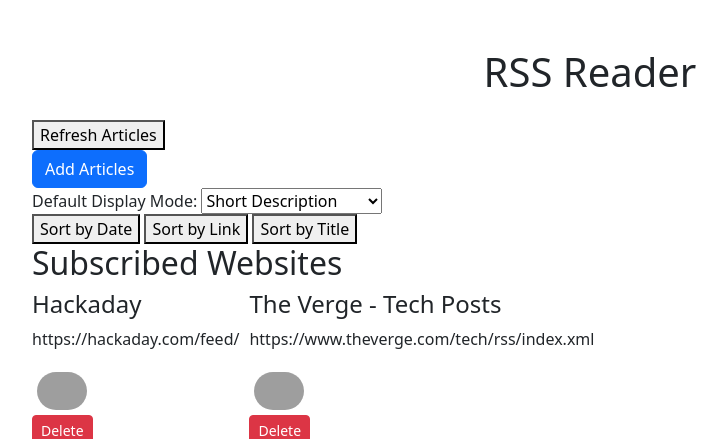
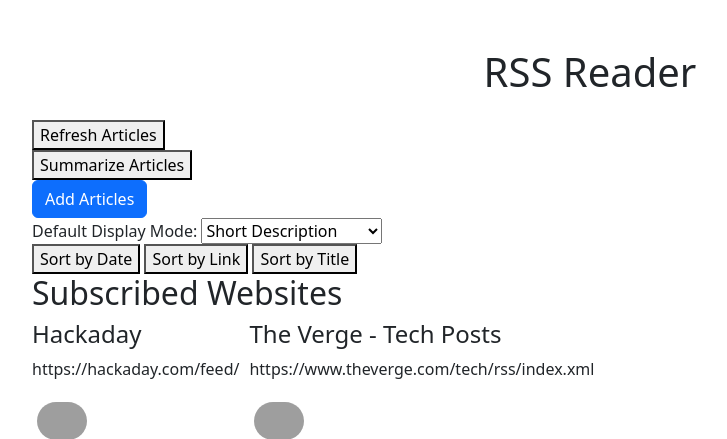
Before and after one commit to Quantlight/Fast-Feed, a Flask app: page / in a window 1280 px wide. Shown: the top 439 px of the page, without its empty margins (50-777 px from the left). Run offline with Flask 3, Linux system fonts and the light colour scheme; data comes from the database, SQL or seed files in the repository; some libraries are stand-ins or nearby versions; grey boxes are pictures that could not be loaded.

Commit message:
Added summarized articles button

```diff
--- a/App/helpers.py
+++ b/App/helpers.py
@@ -21,10 +21,6 @@
 
     for entry in feed.entries:
         existing_entry = FeedEntry.query.filter_by(link=entry.link).first()
-        full_content = article_content(entry.link)
-        full_content = remove_blank_lines(full_content)
-        _summarized_content = ai_summarizer(full_content)
-        print(_summarized_content)
         if not existing_entry:
             new_entry = FeedEntry(
                 title=entry.title,
@@ -32,12 +28,27 @@
                 raw_description=entry.description,
                 short_description=entry.summary,
                 full_content=entry.content[0].value if hasattr(entry, 'content') else '',
-                summarized_content=_summarized_content,
                 img=entry.enclosures[0].href if hasattr(entry, 'enclosures') and entry.enclosures else '',
                 link=entry.link,
                 feed_id=RSSFeed.query.filter_by(url=url).first().id
             )
             entries.append(new_entry)
+    return entries
+
+def summarize_content(url):
+    feed = feedparser.parse(url)
+    entries = []
+
+    for entry in feed.entries:
+        existing_entry = FeedEntry.query.filter_by(link=entry.link).first()
+        if existing_entry and not existing_entry.summarized_content:
+            full_content = article_content(entry.link)
+            full_content = remove_blank_lines(full_content)
+            summarized_content = ai_summarizer(full_content)
+            print(summarized_content)
+            existing_entry.summarized_content = summarized_content
+            entries.append(existing_entry)  # Append existing entry for tracking updated entries
+
     return entries
 
 def sort_articles_by(sort_by):
--- a/App/models.py
+++ b/App/models.py
@@ -15,6 +15,7 @@
         return f'<RSSFeed {self.url}>'
 
 class FeedEntry(db.Model):
+    # Article Details
     id = db.Column(db.Integer, primary_key=True)
     date = db.Column(db.DateTime, nullable=False, default=datetime.utcnow)
     title = db.Column(db.String(200), nullable=False)
@@ -25,8 +26,12 @@
     summarized_content = db.Column(db.Text)
     img = db.Column(db.String(200))
     link = db.Column(db.String(200), nullable=False)
+
+    #IDs
     feed_id = db.Column(db.Integer, db.ForeignKey('rss_feed.id'), nullable=False)
     account_id = db.Column(db.Integer)
+
+    # flasgs
     is_unread = db.Column(db.Boolean, default=True)
     is_starred = db.Column(db.Boolean, default=False)
     is_read_later = db.Column(db.Boolean, default=False)
--- a/App/routes.py
+++ b/App/routes.py
@@ -1,7 +1,7 @@
 # routes.py
 from flask import Flask,render_template, request, redirect, url_for, flash
 from models import RSSFeed, FeedEntry, db
-from helpers import is_valid_rss, get_feed_contents, sort_articles_by, extract_video_id, extract_text_from_wikipedia
+from helpers import is_valid_rss, get_feed_contents, sort_articles_by, extract_video_id, extract_text_from_wikipedia, summarize_content
 import requests
 from bs4 import BeautifulSoup
 from youtube_transcript_api import YouTubeTranscriptApi
@@ -62,6 +62,16 @@
         db.session.add_all(entries)
     db.session.commit()
     flash('Articles refreshed successfully!', 'success')
+    return redirect(url_for('index'))
+
+@app.route('/summarize')
+def summarize():
+    feeds = RSSFeed.query.all()
+    for feed in feeds:
+        entries = summarize_content(feed.url)
+        db.session.add_all(entries)
+    db.session.commit()
+    flash('Articles Summarized successfully!', 'success')
     return redirect(url_for('index'))
 
 # Toggle Buttons
--- a/App/templates/rss.html
+++ b/App/templates/rss.html
@@ -15,6 +15,9 @@
     <h1 class="text-center mt-5 mb-4">RSS Reader</h1>
     <form action="/refresh" method="get">
         <button type="submit">Refresh Articles</button>
+    </form>
+    <form action="/summarize" method="get">
+        <button type="submit">Summarize Articles</button>
     </form>
     <button id="add_articles" class="btn btn-primary">Add Articles</button>
 
```
